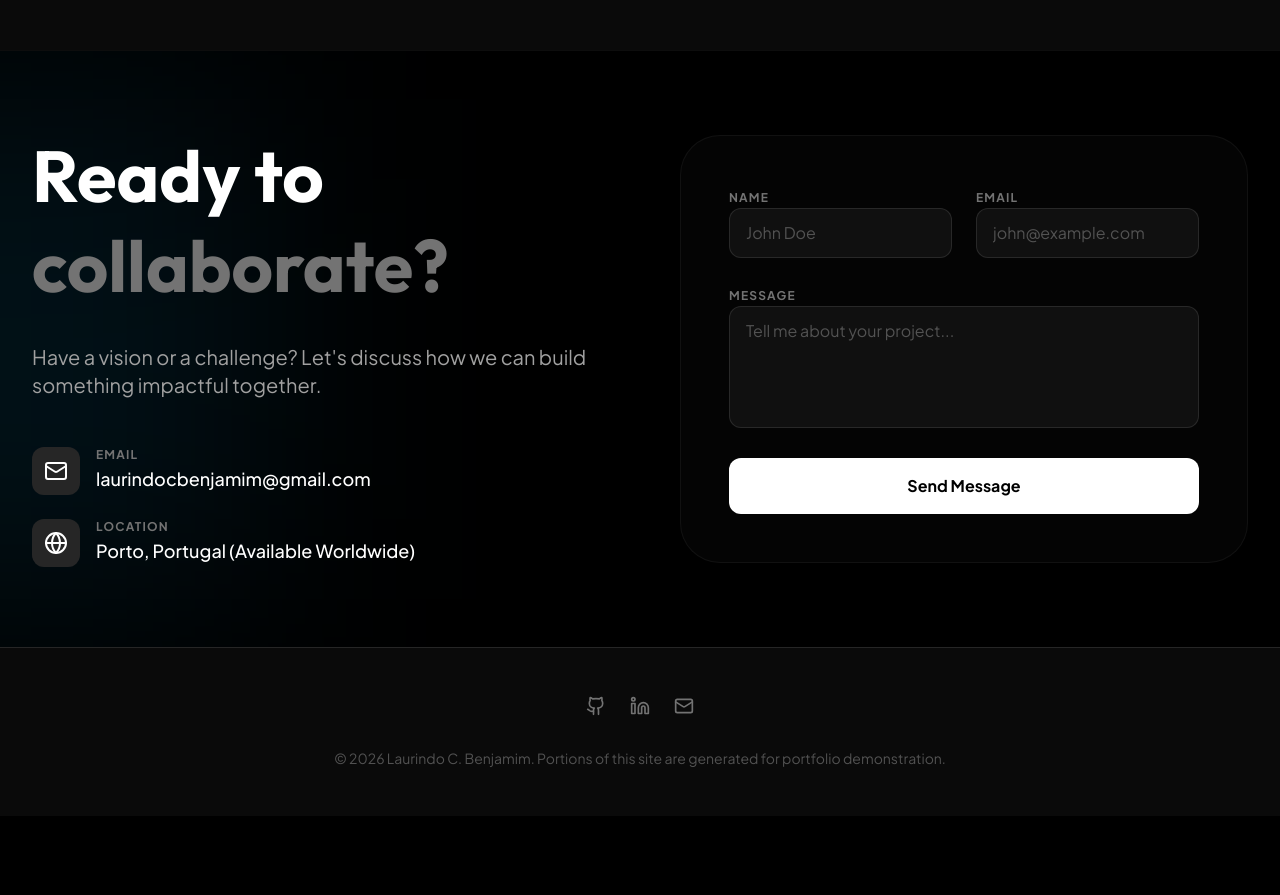
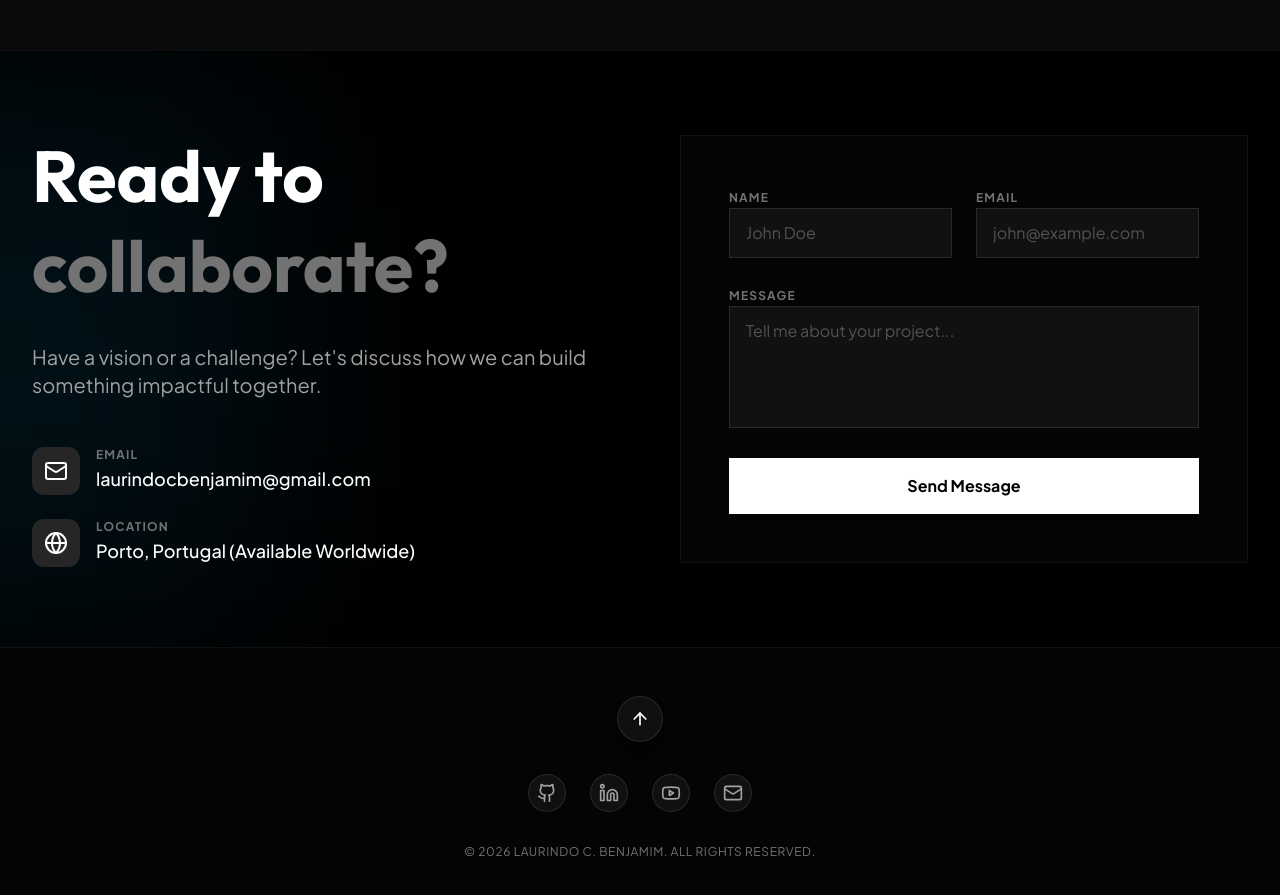
Before and after one commit to laurindocbenjamim/laurindo-portfolio-reactjs, a React (Vite) app: page / in a window 1280 px wide. Shown: the part 8720-9615 px from the top of the page. Before the commit the page ends 9536 px from the top, so only its background shows below. Built offline with nearby package versions, Linux system fonts and the light colour scheme.

Commit message:
feat: add favicon and adjust UI component sizing
- Add favicon to the document head.
- Resize hero orbit container and main content block for better layout balance.

```diff
--- a/index.html
+++ b/index.html
@@ -7,6 +7,7 @@
     <meta name="description" content="Portfolio of Laurindo C. Benjamim - Software Engineer and Data Engineer specializing in building scalable solutions with AI, React, Node.js, and Python." />
     <meta name="keywords" content="Laurindo C. Benjamim, Software Engineer, Data Engineer, Portfolio, React, Node.js, Python, AI, Porto, Portugal" />
     <meta name="author" content="Laurindo C. Benjamim" />
+    <link rel="icon" type="image/jpeg" href="/src/assets/images/favicon_1781918621216.jpg" />
 
     <!-- Open Graph / Facebook -->
     <meta property="og:type" content="website" />
--- a/src/App.tsx
+++ b/src/App.tsx
@@ -20,7 +20,8 @@ import {
   BarChart3,
   Presentation,
   Search,
-  Tag
+  Tag,
+  ArrowUp
 } from "lucide-react";
 import { motion, AnimatePresence } from "motion/react";
 import { Routes, Route, Link, useLocation, useNavigate } from "react-router-dom";
@@ -359,7 +360,7 @@ function Home() {
             </motion.div>
 
             <motion.div
-              className="relative aspect-square h-[320px] lg:h-[400px] mx-auto lg:ml-auto lg:mr-0 z-0 flex items-center justify-center"
+              className="relative aspect-square h-[260px] lg:h-[320px] mx-auto lg:ml-auto lg:mr-0 z-0 flex items-center justify-center"
               initial={{ opacity: 0, scale: 0.9 }}
               animate={{ opacity: 1, scale: 1 }}
               transition={{ duration: 0.8, delay: 0.2 }}
@@ -369,7 +370,7 @@ function Home() {
                  <motion.div
                   animate={{ rotate: 360 }}
                   transition={{ duration: 40, repeat: Infinity, ease: "linear" }}
-                  className="absolute top-1/2 left-1/2 -translate-x-1/2 -translate-y-1/2 w-[550px] h-[550px] border border-dashed border-neutral-800/50 rounded-full"
+                  className="absolute top-1/2 left-1/2 -translate-x-1/2 -translate-y-1/2 w-[440px] h-[440px] border border-dashed border-neutral-800/50 rounded-full"
                 >
                   {/* Badge 1: Experience */}
                   <div className="absolute top-0 left-1/2 -translate-x-1/2 -translate-y-1/2">
@@ -888,24 +889,24 @@ function Home() {
               whileInView={{ opacity: 1, x: 0 }}
               viewport={{ once: true }}
               transition={{ duration: 0.6, delay: 0.2 }}
-              className="bg-neutral-950/45 backdrop-blur-md p-8 lg:p-12 rounded-[2.5rem] border border-white/5 shadow-[0_12px_40px_rgba(0,0,0,0.55)]"
+              className="bg-neutral-950/45 backdrop-blur-md p-8 lg:p-12 rounded-none border border-white/5 shadow-[0_12px_40px_rgba(0,0,0,0.55)]"
             >
                <form className="space-y-6">
                   <div className="grid sm:grid-cols-2 gap-6">
                     <div className="space-y-2">
                       <label className="text-xs font-bold uppercase tracking-widest text-neutral-500">Name</label>
-                      <input type="text" className="w-full bg-white/5 border border-white/10 rounded-xl px-4 py-3 placeholder:text-neutral-600 focus:outline-none focus:border-white/20 transition-all text-white focus:bg-white/[0.08]" placeholder="John Doe" />
+                      <input type="text" className="w-full bg-white/5 border border-white/10 rounded-none px-4 py-3 placeholder:text-neutral-600 focus:outline-none focus:border-white/20 transition-all text-white focus:bg-white/[0.08]" placeholder="John Doe" />
                     </div>
                     <div className="space-y-2">
                         <label className="text-xs font-bold uppercase tracking-widest text-neutral-500">Email</label>
-                        <input type="email" className="w-full bg-white/5 border border-white/10 rounded-xl px-4 py-3 placeholder:text-neutral-600 focus:outline-none focus:border-white/20 transition-all text-white focus:bg-white/[0.08]" placeholder="john@example.com" />
+                        <input type="email" className="w-full bg-white/5 border border-white/10 rounded-none px-4 py-3 placeholder:text-neutral-600 focus:outline-none focus:border-white/20 transition-all text-white focus:bg-white/[0.08]" placeholder="john@example.com" />
                     </div>
                   </div>
                   <div className="space-y-2">
                     <label className="text-xs font-bold uppercase tracking-widest text-neutral-500">Message</label>
-                    <textarea rows={4} className="w-full bg-white/5 border border-white/10 rounded-xl px-4 py-3 placeholder:text-neutral-600 focus:outline-none focus:border-white/20 transition-all resize-none text-white focus:bg-white/[0.08]" placeholder="Tell me about your project..." />
+                    <textarea rows={4} className="w-full bg-white/5 border border-white/10 rounded-none px-4 py-3 placeholder:text-neutral-600 focus:outline-none focus:border-white/20 transition-all resize-none text-white focus:bg-white/[0.08]" placeholder="Tell me about your project..." />
                   </div>
-                  <button className="w-full bg-white text-black font-bold py-4 rounded-xl hover:bg-neutral-200 transition-all hover:scale-[1.02] active:scale-[0.98]">
+                  <button className="w-full bg-white text-black font-bold py-4 rounded-none hover:bg-neutral-200 transition-all hover:scale-[1.02] active:scale-[0.98]">
                     Send Message
                   </button>
                </form>
@@ -918,21 +919,35 @@ function Home() {
       </section>
 
       {/* Footer */}
-      <footer className="py-12 border-t border-neutral-800 bg-neutral-950">
-         <div className="max-w-7xl mx-auto px-4 text-center">
+      <footer className="py-12 border-t border-white/5 bg-neutral-950/45 backdrop-blur-md relative overflow-hidden">
+         <div className="max-w-7xl mx-auto px-4 text-center relative z-10 flex flex-col items-center">
+            {/* Scroll Up Button */}
+            <motion.button
+              onClick={() => window.scrollTo({ top: 0, behavior: 'smooth' })}
+              whileHover={{ y: -5, backgroundColor: "rgba(255, 255, 255, 0.15)" }}
+              whileTap={{ scale: 0.95 }}
+              className="mb-8 p-3 bg-white/5 border border-white/10 rounded-full text-white transition-colors duration-300 shadow-lg group"
+              title="Scroll to top"
+            >
+              <ArrowUp className="w-5 h-5 group-hover:text-purple-300 transition-colors" />
+            </motion.button>
+
             <div className="flex justify-center gap-6 mb-8">
-              <a href="https://github.com/laurindocbenjamim" target="_blank" rel="noopener noreferrer" className="text-neutral-500 hover:text-white transition-colors">
+              <a href="https://github.com/laurindocbenjamim" target="_blank" rel="noopener noreferrer" className="p-2 bg-white/5 border border-white/10 rounded-full text-neutral-400 hover:text-white hover:border-white/20 hover:scale-110 transition-all duration-300" title="GitHub">
                 <Github className="w-5 h-5" />
               </a>
-              <a href="https://linkedin.com/in/laurindocbenjamim" target="_blank" rel="noopener noreferrer" className="text-neutral-500 hover:text-white transition-colors">
+              <a href="https://linkedin.com/in/laurindocbenjamim" target="_blank" rel="noopener noreferrer" className="p-2 bg-white/5 border border-white/10 rounded-full text-neutral-400 hover:text-white hover:border-white/20 hover:scale-110 transition-all duration-300" title="LinkedIn">
                 <Linkedin className="w-5 h-5" />
               </a>
-              <a href="mailto:laurindocbenjamim@gmail.com" className="text-neutral-500 hover:text-white transition-colors">
+              <a href="https://youtube.com/@laurindocbenjamim" target="_blank" rel="noopener noreferrer" className="p-2 bg-white/5 border border-white/10 rounded-full text-neutral-400 hover:text-white hover:border-white/20 hover:scale-110 transition-all duration-300" title="YouTube">
+                <Youtube className="w-5 h-5" />
+              </a>
+              <a href="mailto:laurindocbenjamim@gmail.com" className="p-2 bg-white/5 border border-white/10 rounded-full text-neutral-400 hover:text-white hover:border-white/20 hover:scale-110 transition-all duration-300" title="Email">
                 <Mail className="w-5 h-5" />
               </a>
             </div>
-            <p className="text-neutral-600 text-sm">
-              &copy; {new Date().getFullYear()} Laurindo C. Benjamim. Portions of this site are generated for portfolio demonstration.
+            <p className="text-neutral-500 text-xs tracking-wider uppercase">
+              &copy; {new Date().getFullYear()} Laurindo C. Benjamim. All rights reserved.
             </p>
          </div>
       </footer>
```
Also changed, not shown: src/assets/images/favicon_1781918621216.jpg (added).
